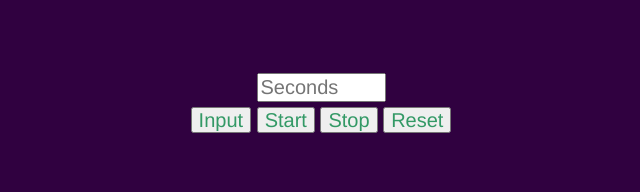
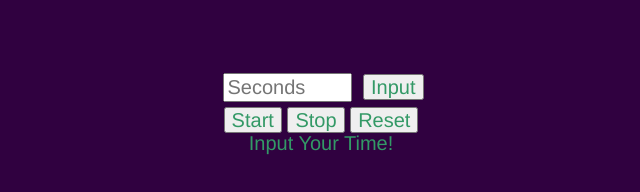
Before and after one commit to SpencerGouthro/ScareBytes, a plain HTML site: page index.html in a window 1280 px wide. Shown: the part 356-548 px from the top of the page, without its empty margins (319-959 px from the left). Drawn offline with nearby package versions, Linux system fonts and the light colour scheme.

Commit message:
v1.1
added text to remind user to input time
put input button up next to form

```diff
--- a/index.html
+++ b/index.html
@@ -29,13 +29,14 @@
   <div class="row timer">
     <form id="frm">
       <input class="marginadder" type="text" id="seconds" name="seconds" size="8" maxlength="8" placeholder="Seconds"/>
+
+      <input type="button" id="btnct" value="Input" />
       <br/>
-      <input type="button" id="btnct" value="Input" />
       <input type="button" value="Start" onclick="countdown()">
       <input type="button" value="Stop" onclick="cdpause()">
       <input type="button" value="Reset" onclick="cdreset()">
     </form>
-    <span class="marginadder" id="timespan"></span>
+    <span class="marginadder" id="timespan">Input Your Time!</span>
 
     </div>
   </div>
```
